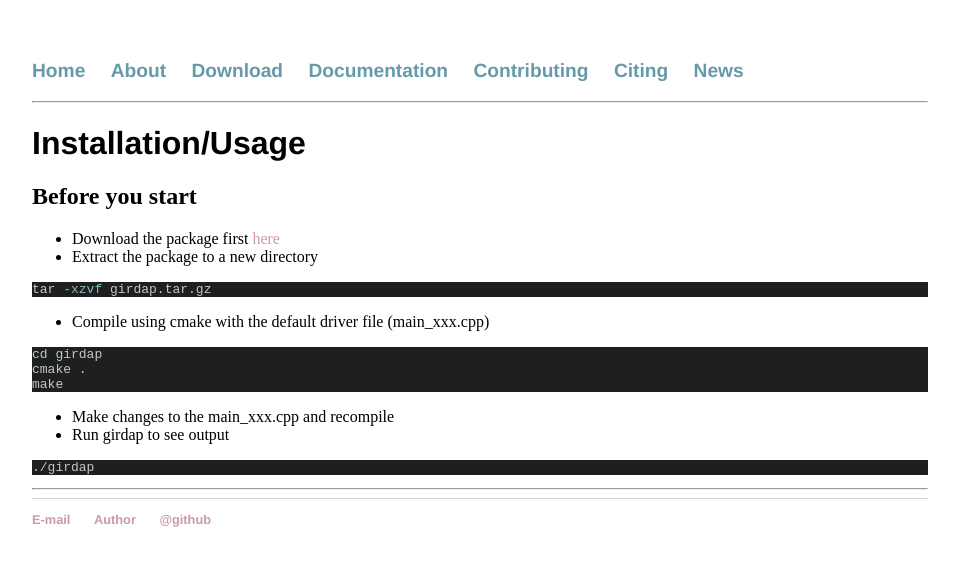
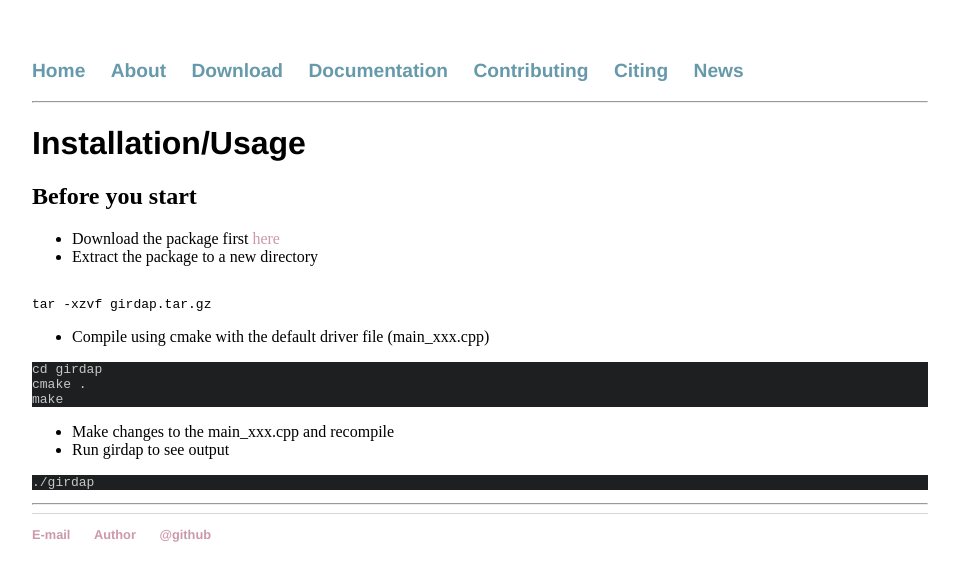
Before and after one commit to uzgoren/girdap, a Jekyll site: the page built from doc/first/index.html, in a window 1280 px wide. Shown: the top 581 px of the page, without its empty margins (160-1119 px from the left). Built offline with Jekyll 4.4.1, drawn with Linux system fonts in a browser that asks for light colours.

Commit message:
first added

````diff
--- a/doc/first/index.html
+++ b/doc/first/index.html
@@ -7,10 +7,9 @@ title: Installation/Usage
 ## Before you start
 * Download the package first [here]({{ site.baseurl}}/download/)
 * Extract the package to a new directory
-
-```bash
+<pre><code class='bash'>
 tar -xzvf girdap.tar.gz
-```
+</code></pre>
 
 * Compile using cmake with the default driver file (main_xxx.cpp)
 
````
